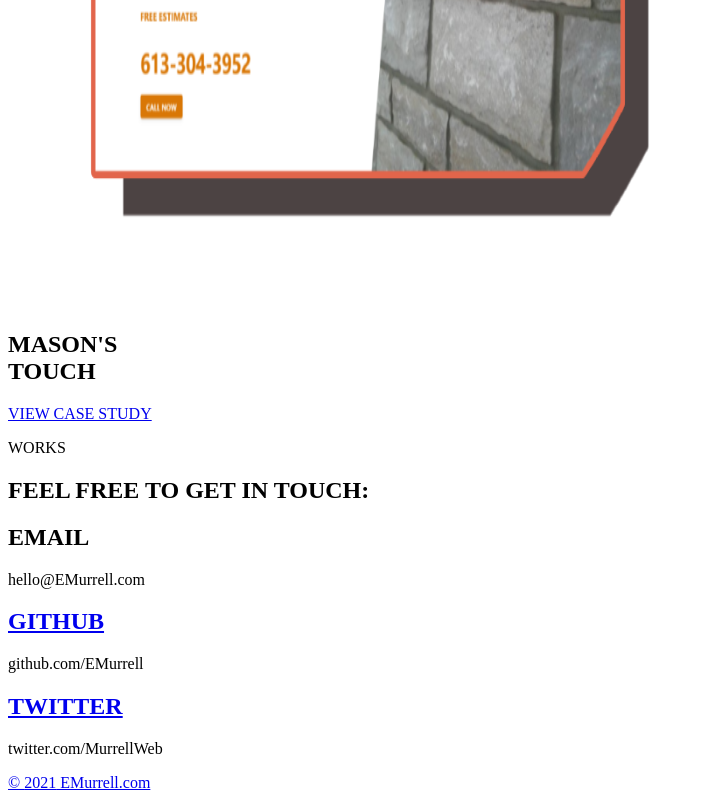
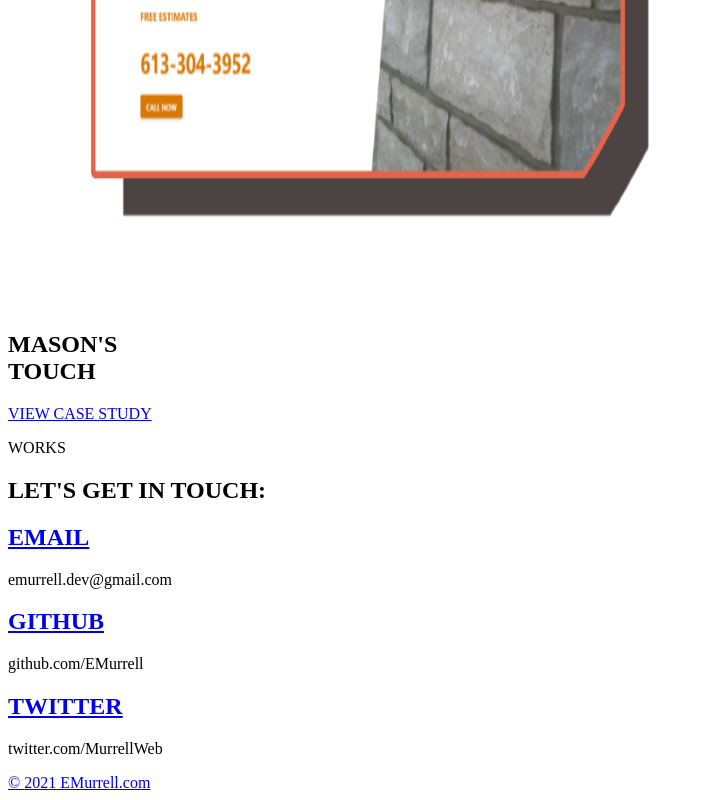
Before and after one commit to EMurrell/portfolio, a Next.js app: page / in a window 1280 px wide. Shown: the part 2086-2886 px from the top of the page, without its empty margins (0-704 px from the left). Built offline with nearby package versions, Linux system fonts and the light colour scheme; a web font is replaced by a local one.

Commit message:
update email

```diff
--- a/components/Contact.js
+++ b/components/Contact.js
@@ -13,17 +13,17 @@ export default function About() {
       >
         <div>
           <h2 className="justify-center px-12 pt-24 pb-2 text-lg font-extrabold tracking-wide text-center md:pt-32 font-headline md:text-2xl lg:text-3xl text-myorange">
-            FEEL FREE TO GET IN TOUCH:
+            LET'S GET IN TOUCH:
           </h2>
         </div>
 
         <div className="flex flex-col justify-center p-10 pb-24 text-center md:flex-row ">
           <div className="flex-col px-5 py-4 ">
             <h2 className="text-base font-extrabold tracking-wide transition duration-500 ease-in-out transform md:text-lg lg:text-2xl font-headline text-myblack hover:text-myblue hover:-translate-y-1 hover:scale-110">
-              EMAIL
+              <a href="mailto:emurrell.dev@gmail.com">EMAIL</a>
             </h2>
             <p className="text-sm font-bold tracking-wide md:text-sm lg:text-lg font-body text-midtone">
-              hello@EMurrell.com
+              emurrell.dev@gmail.com
             </p>
           </div>
           <div className="flex-col px-5 py-4 text-base font-extrabold tracking-wide hover:text-myblue">
```
